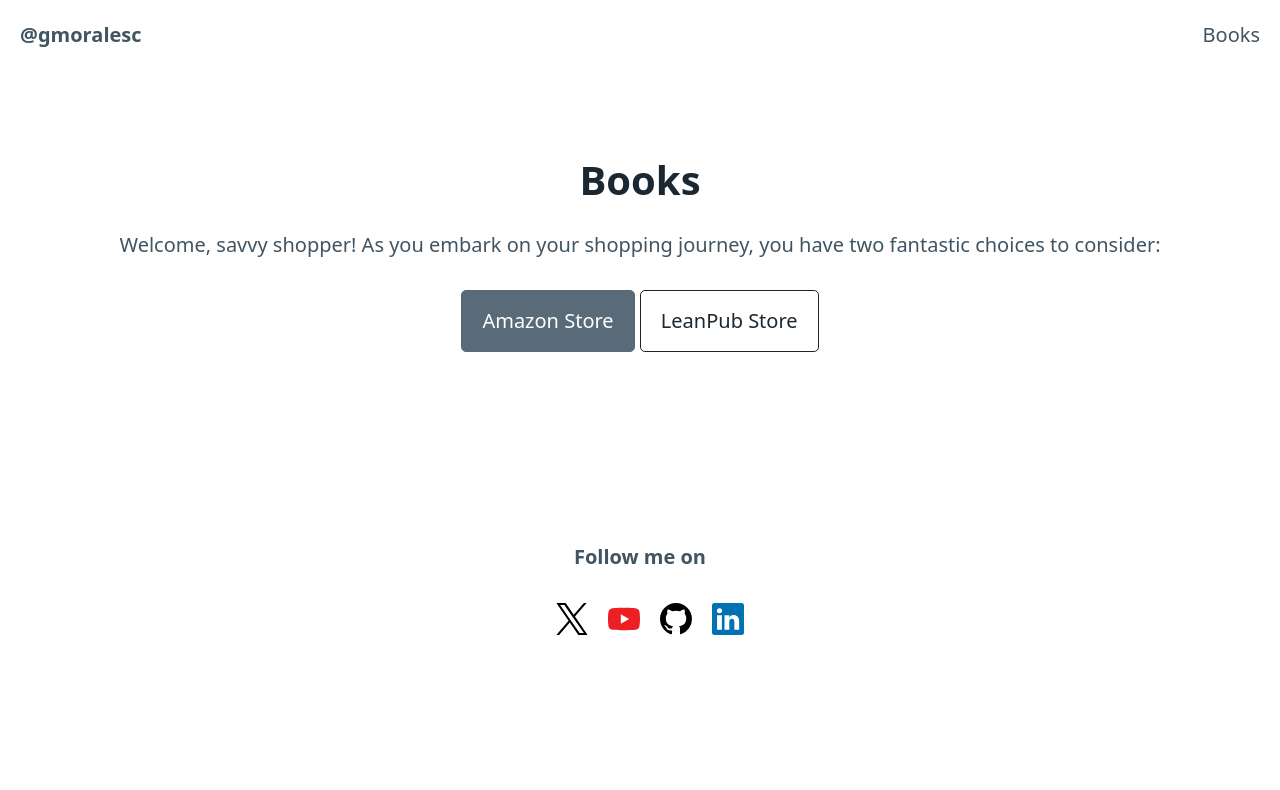
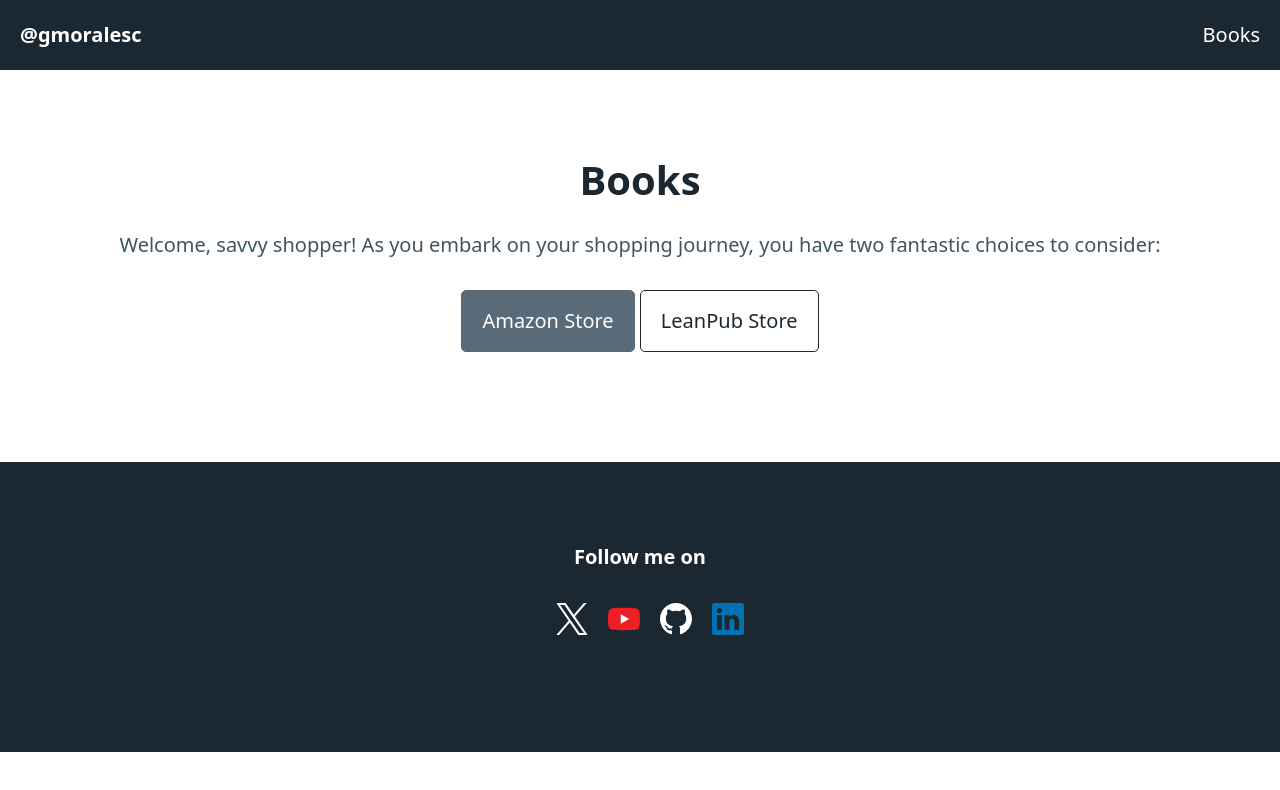
Before and after one commit to gmoralesc/gmoralesc.github.io, a plain HTML site: page books/index.html in a window 1280 px wide. Drawn offline with nearby package versions, Linux system fonts and the light colour scheme.

Commit message:
Update contrast for header and footer

```diff
--- a/books/index.html
+++ b/books/index.html
@@ -74,6 +74,7 @@
                 <path
                   d="M714.163 519.284L1160.89 0H1055.03L667.137 450.887L357.328 0H0L468.492 681.821L0 1226.37H105.866L515.491 750.218L842.672 1226.37H1200L714.137 519.284H714.163ZM569.165 687.828L521.697 619.934L144.011 79.6944H306.615L611.412 515.685L658.88 583.579L1055.08 1150.3H892.476L569.165 687.854V687.828Z"
                   fill="black"
+                  class="icon-contrast-inverse"
                 />
               </g>
               <defs>
@@ -131,6 +132,7 @@
               height="32"
               fill="black"
               viewBox="0 0 16 16"
+              class="icon-contrast-inverse"
             >
               <path
                 d="M8 0C3.58 0 0 3.58 0 8c0 3.54 2.29 6.53 5.47 7.59.4.07.55-.17.55-.38 0-.19-.01-.82-.01-1.49-2.01.37-2.53-.49-2.69-.94-.09-.23-.48-.94-.82-1.13-.28-.15-.68-.52-.01-.53.63-.01 1.08.58 1.23.82.72 1.21 1.87.87 2.33.66.07-.52.28-.87.51-1.07-1.78-.2-3.64-.89-3.64-3.95 0-.87.31-1.59.82-2.15-.08-.2-.36-1.02.08-2.12 0 0 .67-.21 2.2.82.64-.18 1.32-.27 2-.27.68 0 1.36.09 2 .27 1.53-1.04 2.2-.82 2.2-.82.44 1.1.16 1.92.08 2.12.51.56.82 1.27.82 2.15 0 3.07-1.87 3.75-3.65 3.95.29.25.54.73.54 1.48 0 1.07-.01 1.93-.01 2.2 0 .21.15.46.55.38A8.012 8.012 0 0 0 16 8c0-4.42-3.58-8-8-8z"
--- a/index.css
+++ b/index.css
@@ -3,11 +3,11 @@
 }
 
 nav {
-  background-color: var(--lt-color-white);
+  background-color: var(--contrast);
 }
 
 nav a {
-  color: var(--lt-color-black);
+  color: var(--contrast-inverse);
 }
 
 nav a:hover {
@@ -33,13 +33,13 @@ header p {
 }
 
 footer {
-  background-color: var(--lt-color-white);
+  background-color: var(--contrast);
   text-align: center;
   padding: var(--spacing);
 }
 
 footer p {
-  color: var(--lt-color-black);
+  color: var(--contrast-inverse);
 }
 
 footer ul {
@@ -51,3 +51,7 @@ footer ul {
 footer ul li {
   list-style-type: none;
 }
+
+footer .icon-contrast-inverse {
+  fill: var(--contrast-inverse);
+}
```
Also changed, not shown: index.html (+2 -0 lines).
